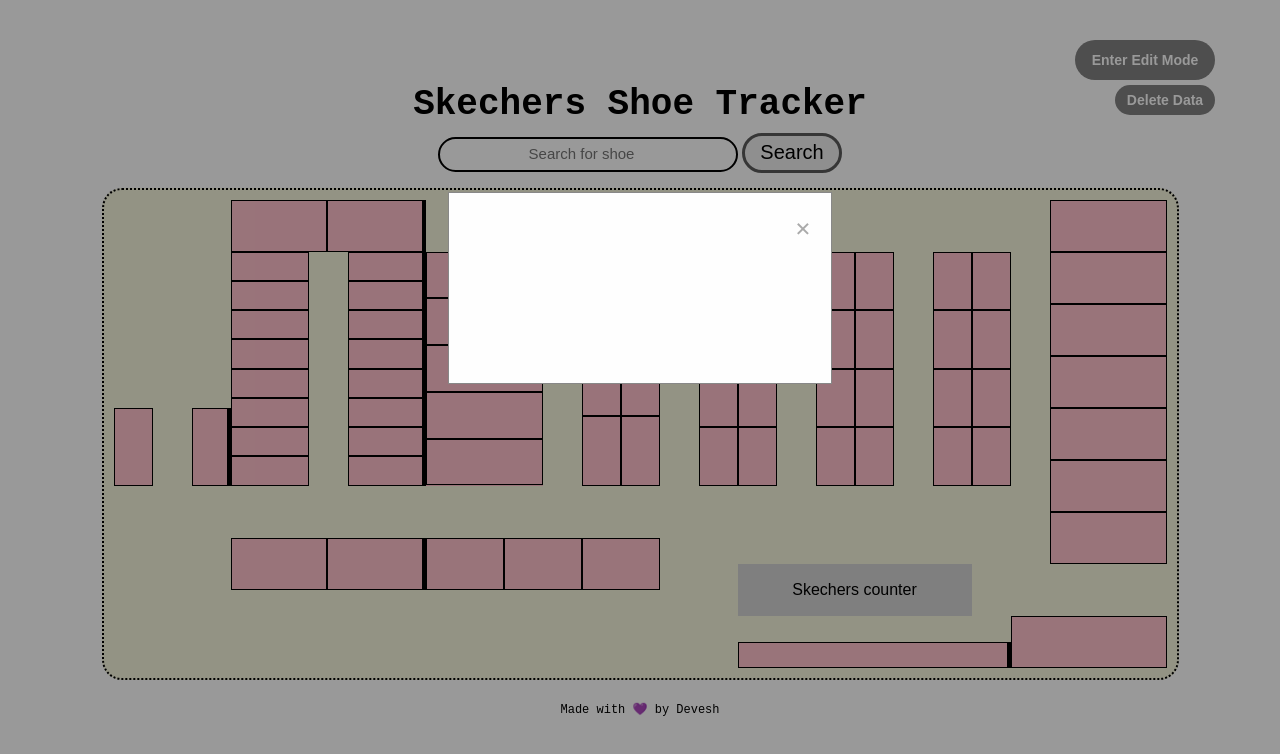
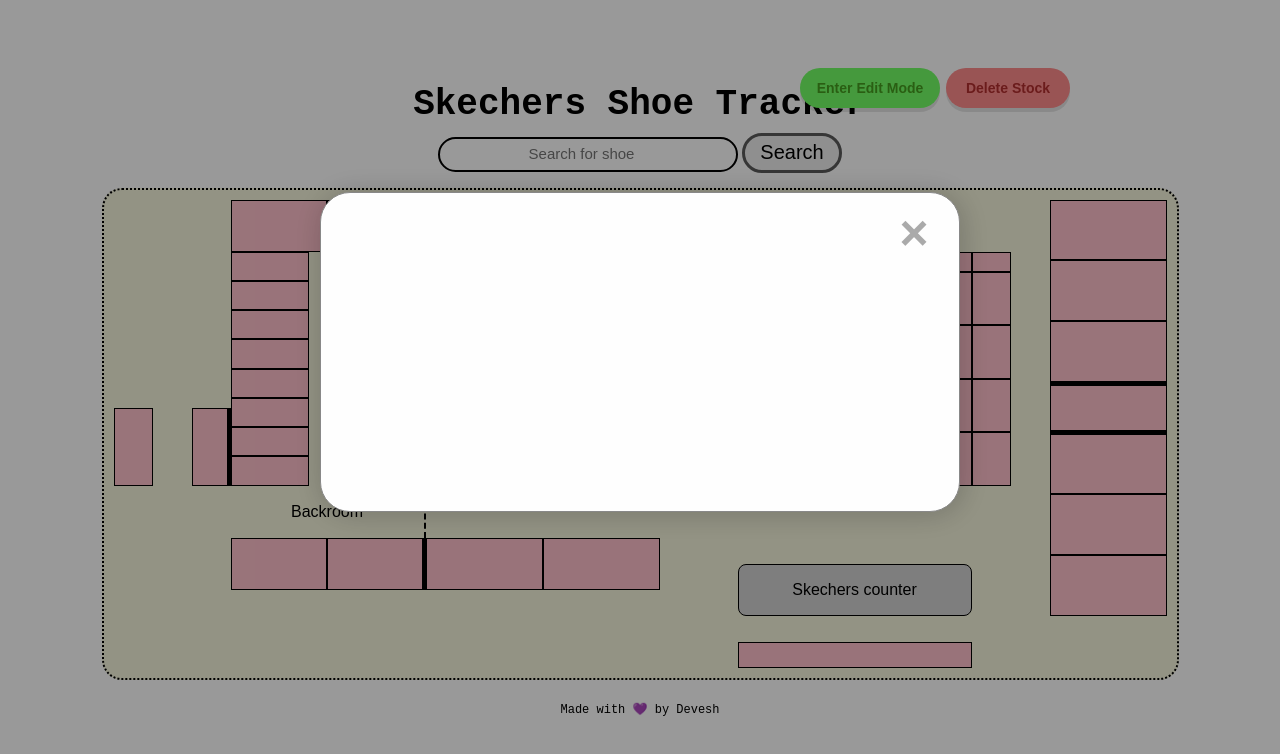
Before and after one commit to duptala/SkechersShoeTracker, a plain HTML site: page Skechers/index.html in a window 1280 px wide. Both pictures are taken after a click on the element 278 px from the left and 225 px from the top of the page. Drawn offline with Linux system fonts and the light colour scheme.

Commit message:
ADD: Added functionality for delete stock, so that items in a section can be easily deleted

```diff
--- a/Skechers/app.js
+++ b/Skechers/app.js
@@ -43,22 +43,42 @@
   const editBtn = document.querySelector('.edit-button');
   const deleteBtn = document.querySelector('.delete-content-button');
   let isEditMode = false;
+  let isDeleteMode = false;
 
   // checking whether in edit mode or not
   editBtn.addEventListener("click", () => {
     isEditMode = !isEditMode;
-    if(isEditMode) {
+    if(isEditMode && isDeleteMode === false) {
       editBtn.textContent = "Exit Edit Mode";
+      searchBarInput.disabled = true;
+      searchButton.disabled = true;
+      isDeleteMode.disabled = true;
+      editBtn.classList.add("edit-btn-state");
     } else {
+      searchBarInput.disabled = false;
+      searchButton.disabled = false;
+      isDeleteMode.disabled = false;
       editBtn.textContent = "Enter Edit Mode";
+      editBtn.classList.remove("edit-btn-state");
     }
   });
 
-  // deleting selected grids for when shoe boxes are moved
+  // adding delete button functionality
   deleteBtn.addEventListener("click", () => {
-    grids.forEach((grid) => {
-        grid.dataset.content = '';
-      })
+    isDeleteMode = !isDeleteMode;
+    if (isDeleteMode) {
+      isEditMode.disabled = true;
+      searchBarInput.disabled = true;
+      searchButton.disabled = true;
+      deleteBtn.textContent = "Exit Delete Mode"
+      deleteBtn.classList.add("delete-btn-state");
+    } else {
+      searchBarInput.disabled = false;
+      searchButton.disabled = false;
+      isEditMode.disabled = false;
+      deleteBtn.textContent = "Delete Stock"
+      deleteBtn.classList.remove("delete-btn-state");
+    }
   });
 
     // functionality for editing grid and updating values
@@ -67,7 +87,7 @@
         const gridId = grid.id;
         const gridElement = document.getElementById(gridId);
 
-      if (isEditMode) {
+        if (isEditMode && isDeleteMode === false) {
           // Create a new edit dialog for this grid element
           const editDialog = document.createElement("dialog");
           const contentInput = document.createElement("input");
@@ -107,6 +127,11 @@
             // Remove the edit dialog from the DOM when it's closed
             document.body.removeChild(editDialog);
           });
+        } else if (isDeleteMode && isEditMode === false) {
+          gridElement.setAttribute("data-content", "");
+          grid.classList.remove("highlight");
+          queryResult.textContent = "Shoe deleted!";
+          queryResult.classList.add("found");
         } else {
           const content = gridElement.getAttribute("data-content");
           dialogContent.textContent = content;
@@ -114,6 +139,7 @@
         }
       });
     });
+
 
 // close dialog
 closeBtn.addEventListener("click", () => {
--- a/Skechers/index.html
+++ b/Skechers/index.html
@@ -25,7 +25,7 @@
       </div>
 
       <div>
-        <button class="delete-content-button">Delete Data</button>
+        <button class="delete-content-button">Delete Stock</button>
       </div>
 
       <!--Shoe store layout-->
@@ -87,13 +87,14 @@
           <div class="grid-items" id="mk-r-4" data-content=""></div>
           <div class="grid-items" id="mk-r-5" data-content=""></div>
           <div class="grid-items" id="mk-r-6" data-content=""></div>
+          <div class="grid-items" id="mk-r-7" data-content=""></div>
+          <div class="grid-items" id="mk-r-8" data-content=""></div>
         </div>
         <!--MEN RIGHT-->
         <div id="men-bottom" class="grid">
           <!--MEN BOTTOM-->
           <div class="grid-items" id="m-b-1" data-content=""></div>
           <div class="grid-items" id="m-b-2" data-content=""></div>
-          <div class="grid-items" id="m-b-3" data-content=""></div>
         </div>
 
         <!--Women section-->
@@ -106,6 +107,8 @@
           <div class="grid-items" id="w-f-6" data-content=""></div>
           <div class="grid-items" id="w-f-7" data-content=""></div>
           <div class="grid-items" id="w-f-8" data-content=""></div>
+          <div class="grid-items" id="w-f-9" data-content=""></div>
+          <div class="grid-items" id="w-f-10" data-content=""></div>
         </div>
         <div id="women-second-aisle" class="grid">
           <div class="grid-items" id="w-s-1" data-content=""></div>
@@ -116,6 +119,8 @@
           <div class="grid-items" id="w-s-6" data-content=""></div>
           <div class="grid-items" id="w-s-7" data-content=""></div>
           <div class="grid-items" id="w-s-8" data-content=""></div>
+          <div class="grid-items" id="w-s-9" data-content=""></div>
+          <div class="grid-items" id="w-s-10" data-content=""></div>
         </div>
         <div id="women-third-aisle" class="grid">
           <div class="grid-items" id="w-t-1" data-content=""></div>
@@ -126,6 +131,8 @@
           <div class="grid-items" id="w-t-6" data-content=""></div>
           <div class="grid-items" id="w-t-7" data-content=""></div>
           <div class="grid-items" id="w-t-8" data-content=""></div>
+          <div class="grid-items" id="w-t-9" data-content=""></div>
+          <div class="grid-items" id="w-t-10" data-content=""></div>
         </div>
         <div id="women-right-upper" class="grid">
           <div class="grid-items" id="w-r-1" data-content=""></div>
@@ -140,16 +147,17 @@
           <div class="grid-items" id="w-r-5" data-content=""></div>
           <div class="grid-items" id="w-r-6" data-content=""></div>
         </div>
-        <!--Skechers counter sections-->
+
+        <!--Skechers counter/till-->
         <div id="skechers-counter">Skechers counter</div>
         <div id="counter-display" class="grid">
           <div class="grid-items" id="counter-disp" data-content=""></div>
         </div>
-        <div id="counter-stock" class="grid">
-          <div class="grid-items" id="counter-side-stock" data-content=""></div>
-        </div>
+
+        <div id="backroom-entry">Backroom</div>
       </div>
 
+      <!--DISPLAYS STOCK IN EACH SECTION-->
       <div id="dialog" class="dialog">
         <div class="dialog-content">
           <span class="close">&times;</span>
@@ -157,14 +165,7 @@
         </div>
       </div>
 
-      <dialog id="edit-dialog">
-        <form>
-          <label for="grid-content">Grid Content:</label><br />
-          <input type="text" id="grid-content" name="grid-content" /> <br />
-          <button type="submit">Save</button>
-        </form>
-      </dialog>
-
+      <!--SHOWING STATUS OF QUERY-->
       <div class="search-result"></div>
       <footer class="footer">
         <p>Made with &#128156; by Devesh</p>
--- a/Skechers/styles.css
+++ b/Skechers/styles.css
@@ -55,40 +55,52 @@
 
   .edit-button {
     position: fixed;
-    top: 40px;
-    right: 65px;
+    top: 68px;
+    right: 340px;
     height: 40px;
     width: 140px;
     font-size: 14px;
     border: none;
-    color: white;
+    color: rgb(70, 156, 31);
     border-radius: 60px;
+    font-family: Arial, Helvetica, sans-serif;
+    box-shadow: 0 4px 0 rgba(0, 0, 0, 0.1);
     font-weight: bold;
-    background-color: rgb(130, 130, 130);
-    transition: background-color 0.3s, box-shadow 0.5s;
+    background-color: rgb(114, 255, 101);
   }
 
-  .edit-button:hover {
-    background-color: rgb(150, 150, 150);
-    box-shadow: 2px 2px 10px rgba(0, 0, 0, 0.3);
-  }
-
-  .edit-button::after {
-    background-color:rgb(228, 228, 228);
+  .edit-btn-state {
+    font-size: 16px;
+    color: rgb(204, 249, 183);
+    background-color: rgb(77, 194, 66);
+    font-family: Arial, Helvetica, sans-serif;
+    box-shadow: 0 4px 0 rgba(0, 0, 0, 0.1);
+    font-weight: bold;
+    border: none;
   }
 
   .delete-content-button {
     position: fixed;
-    top: 85px;
-    right: 65px;
-    height: 30px;
-    width: 100px;
+    top: 68px;
+    right: 210px;
+    height: 40px;
+    width: 124px;
     font-size: 14px;
     border: none;
-    color: white;
+    color: rgb(178, 46, 46);
     border-radius: 60px;
     font-weight: bold;
-    background-color: rgb(130, 130, 130);
+    background-color: rgb(255, 139, 139);
+    font-family: Arial, Helvetica, sans-serif;
+    box-shadow: 0 4px 0 rgba(0, 0, 0, 0.1);
+  }
+
+  .delete-btn-state {
+    color: rgb(255, 208, 208);
+    background-color: rgb(206, 100, 100);
+    font-weight: bold;
+    font-family: Arial, Helvetica, sans-serif;
+    box-shadow: 0 4px 0 rgba(0, 0, 0, 0.1);
   }
 
   .grid-container {
@@ -131,7 +143,7 @@
   }
 
   .found {
-    background-color: greenyellow;
+    background-color: greenyellow !important;
   }
 
   .error {
@@ -203,6 +215,20 @@
     grid-template-columns: repeat(1,1fr);
   }
 
+  #backroom-entry {
+    grid-column-start: 4;
+    grid-column-end: 9;
+    grid-row-start: 12;
+    grid-row-end: 14;
+    background-color: transparent;
+    border-right: 2px dashed black;
+    /* for text */
+    display: flex;
+    align-items: center;
+    justify-content: center;
+    font-family: Arial, Helvetica, sans-serif;
+  }
+
   /* men section / kids */
   #men-top {
     grid-column-start: 12;
@@ -229,7 +255,7 @@
     grid-row-end: 12;
     display: grid;
     grid-template-columns: repeat(2,1fr);
-    grid-template-rows: repeat(3,1fr);
+    grid-template-rows: 20px repeat(3,1fr);
   }
 
   #men-bottom {
@@ -238,7 +264,7 @@
     grid-row-start: 14;
     grid-row-end: 16;
     display: grid;
-    grid-template-columns: repeat(3,1fr);
+    grid-template-columns: repeat(2,1fr);
   }
 
   /* women */
@@ -249,7 +275,7 @@
     grid-row-end: 12;
     display: grid;
     grid-template-columns: repeat(2,1fr);
-    grid-template-rows: repeat(4,1fr);
+    grid-template-rows: 20px repeat(4,1fr);
   }
 
   #women-second-aisle {
@@ -259,7 +285,7 @@
     grid-row-end: 12;
     display: grid;
     grid-template-columns: repeat(2,1fr);
-    grid-template-rows: repeat(4,1fr);
+    grid-template-rows: 20px repeat(4,1fr);
   }
 
   #women-third-aisle {
@@ -269,30 +295,32 @@
     grid-row-end: 12;
     display: grid;
     grid-template-columns: repeat(2,1fr);
-    grid-template-rows: repeat(4,1fr);
+    grid-template-rows: 20px repeat(4,1fr);
   }
 
   #women-right-upper {
     grid-column-start: 25;
     grid-column-end: 28;
     grid-row-start: 1;
-    grid-row-end: 7;
+    grid-row-end: 8;
     display: grid;
     grid-template-rows: repeat(3,1fr);
   }
   #mirror-section {
     grid-column-start: 25;
     grid-column-end: 28;
-    grid-row-start: 7;
-    grid-row-end: 9;
+    grid-row-start: 8;
+    grid-row-end: 10;
+    border-top: 3px solid black;
+    border-bottom: 3px solid black;
     display:grid;
     grid-template-rows: repeat(1,1fr);
   }
   #women-right-lower {
     grid-column-start: 25;
     grid-column-end: 28;
-    grid-row-start: 9;
-    grid-row-end: 15;
+    grid-row-start: 10;
+    grid-row-end: 17;
     display: grid;
     grid-template-rows: repeat(3,1fr);
   }
@@ -304,6 +332,8 @@
     grid-column-end: 23;
     grid-row-start: 15;
     grid-row-end: 17;
+    border: 1px solid black;
+    border-radius: 8px;
     /* for text */
     display: flex;
     align-items: center;
@@ -313,23 +343,14 @@
 
   #counter-display {
     grid-column-start: 17;
-    grid-column-end: 24;
+    grid-column-end: 23;
     grid-row-start: 18;
-    border-right: 3px solid black;
+
     display:grid;
     grid-template-columns: repeat(1,1fr);
   }
 
-  #counter-stock {
-    grid-column-start: 24;
-    grid-column-end: 28;
-    grid-row-start: 17;
-    grid-row-end: 19;
-    display:grid;
-    grid-template-columns: repeat(1,1fr);
-  }
-
-
+  /* Dialog stuff */
   .edit-dialog {
     position: fixed;
     top: 50%;
@@ -340,10 +361,8 @@
     padding: 20px;
     border-radius: 5px;
     box-shadow: 0px 0px 10px 2px rgba(0, 0, 0, 0.2);
-    z-index: 9999;
+    z-index: 20;
   }
-
-
 
 .dialog {
     display: none;
@@ -355,27 +374,33 @@
     height: 100%;
     overflow: auto;
     background-color: rgba(0, 0, 0, 0.4);
-  }
-
+    font-family: monospace;
+    font-size: 24px;
+   }
 
   .dialog-content {
     background-color: #fefefe;
     margin: 15% auto;
     padding: 20px;
     border: 1px solid #888;
-    width: 30%;
-    height: 24%;
+    width: 50%;
+    height: 40%;
+    box-shadow: 2px 2px 30px rgba(0, 0, 0, 0.2);
+    /* border: 3px solid black; */
+    border-radius: 30px;
   }
 
   .close {
     color: #aaa;
     float: right;
-    font-size: 28px;
+    font-size: 50px;
     font-weight: bold;
+    position: relative;
+    bottom: 5;
+    right: 10;
   }
 
-  .close:hover,
-  .close:focus {
+  .close:hover {
     color: black;
     text-decoration: none;
     cursor: pointer;
```
Lines whose indentation alone changed are shown as unchanged.
